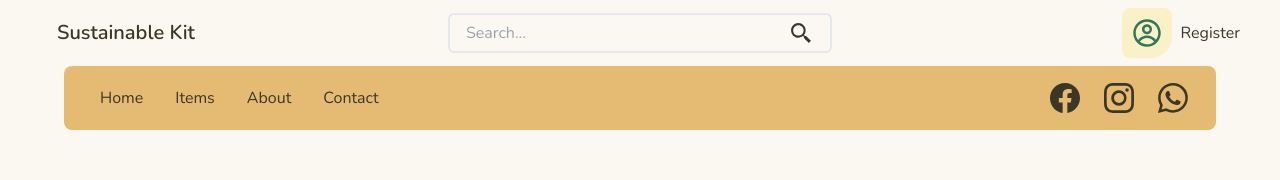
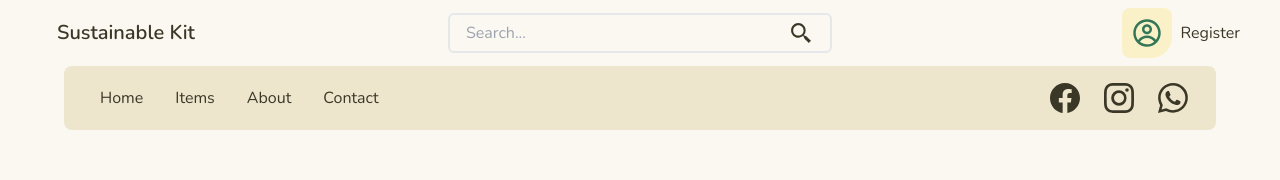
Before and after one commit to AnikKDev/sustainable-kit-landing-page, a React (Vite) app: page / in a window 1280 px wide. Shown: the top 180 px of the page. Built offline with nearby package versions, Linux system fonts and the light colour scheme; a web font is replaced by a local one.

Commit message:
changed nav bg

```diff
--- a/src/Pages/SharedPages/Navbar.jsx
+++ b/src/Pages/SharedPages/Navbar.jsx
@@ -1,4 +1,4 @@
-import React from "react";
+import React, { useState } from "react";
 import { IoMdCall } from "react-icons/io";
 import { BsFacebook, BsInstagram, BsWhatsapp } from "react-icons/bs";
 const Navbar = () => {
@@ -13,7 +13,9 @@ const Navbar = () => {
     </>
   );
   return (
-    <div className="navbar bg-primary px-4 rounded-lg w-[90%] mx-auto sticky top-0 z-50 backdrop-blur-md">
+    <div
+      className={`navbar bg-base-200 backdrop-blur-lg px-4 rounded-lg w-[90%] mx-auto sticky top-0 z-50`}
+    >
       <div className="flex-1 ">
         <ul className="menu menu-horizontal px-1">{navContents}</ul>
       </div>
```
